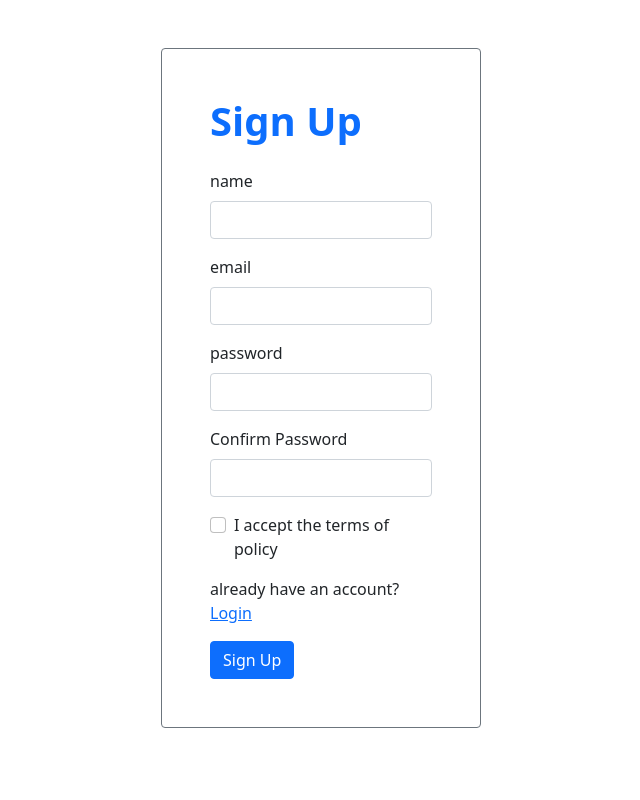
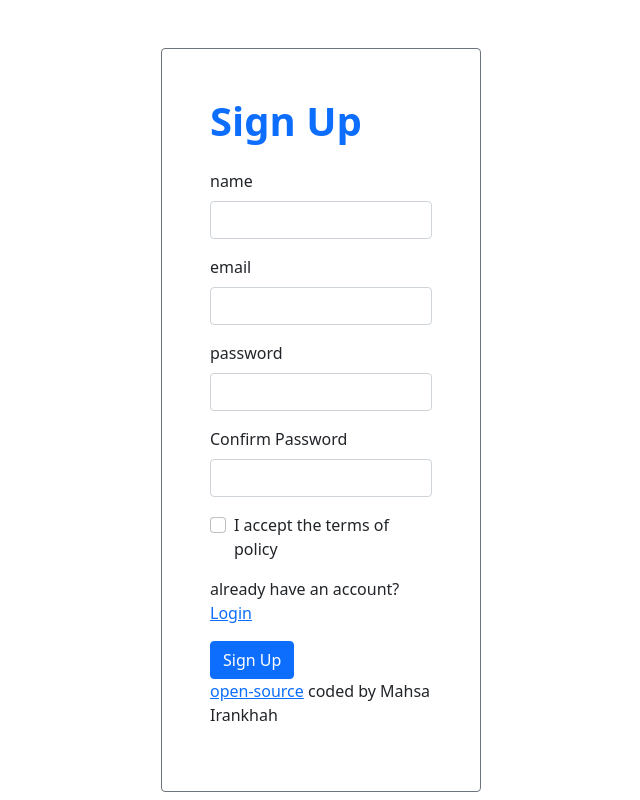
Before and after one commit to mahsa-irankhah/react-form, a React (Create React App) app: page /register in a window 1280 px wide. Shown: the whole page, without its empty margins (319-959 px from the left). Built offline with nearby package versions, Linux system fonts and the light colour scheme.

Commit message:
link to github repository placed  in footer

```diff
--- a/src/Register.js
+++ b/src/Register.js
@@ -135,6 +135,7 @@ const Register = () => {
           </button>
         </div>
       </form>
+      <p><a href="">open-source</a> coded by Mahsa Irankhah</p>
       <ToastContainer />
     </div>
   );
```
